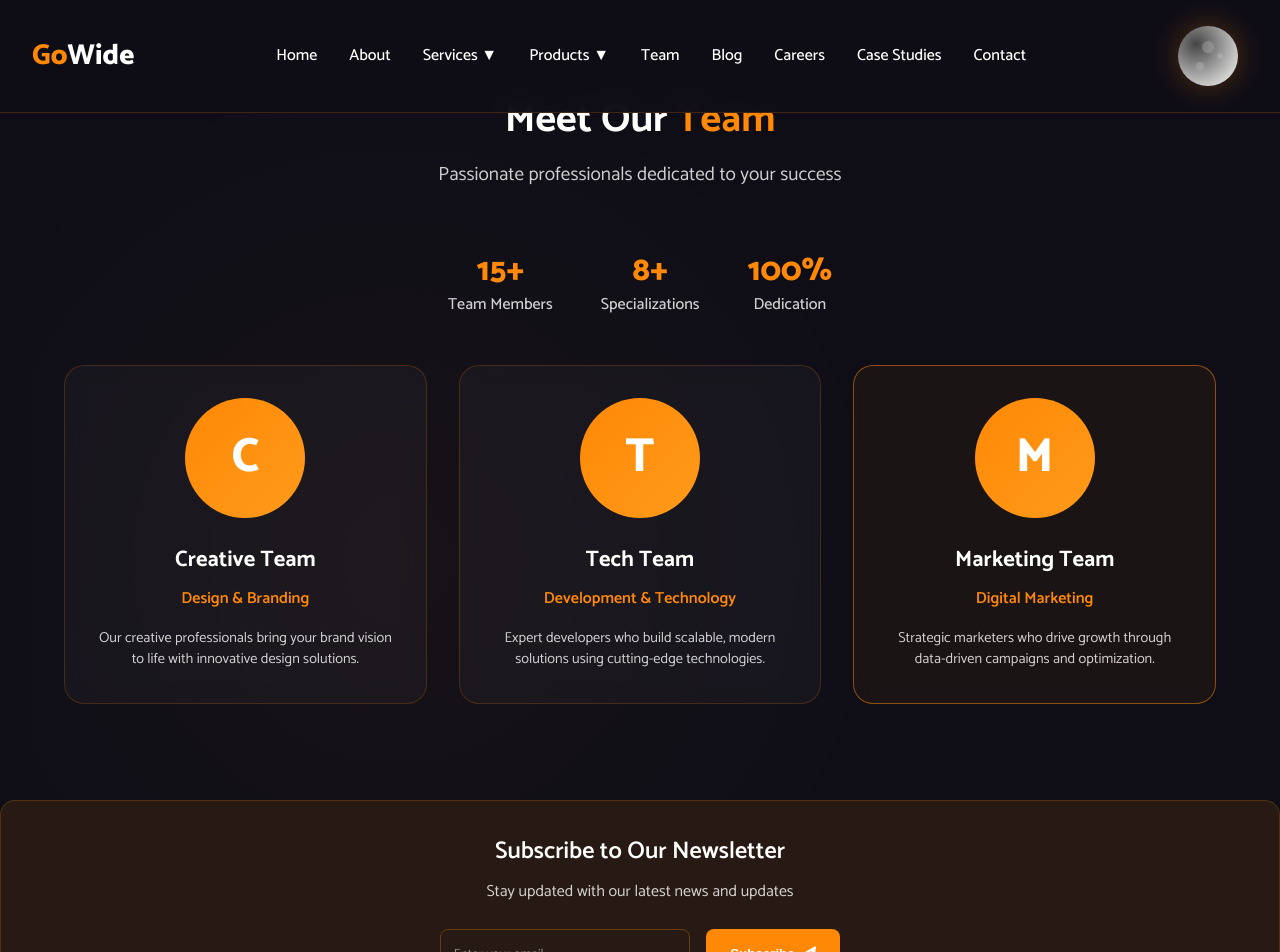
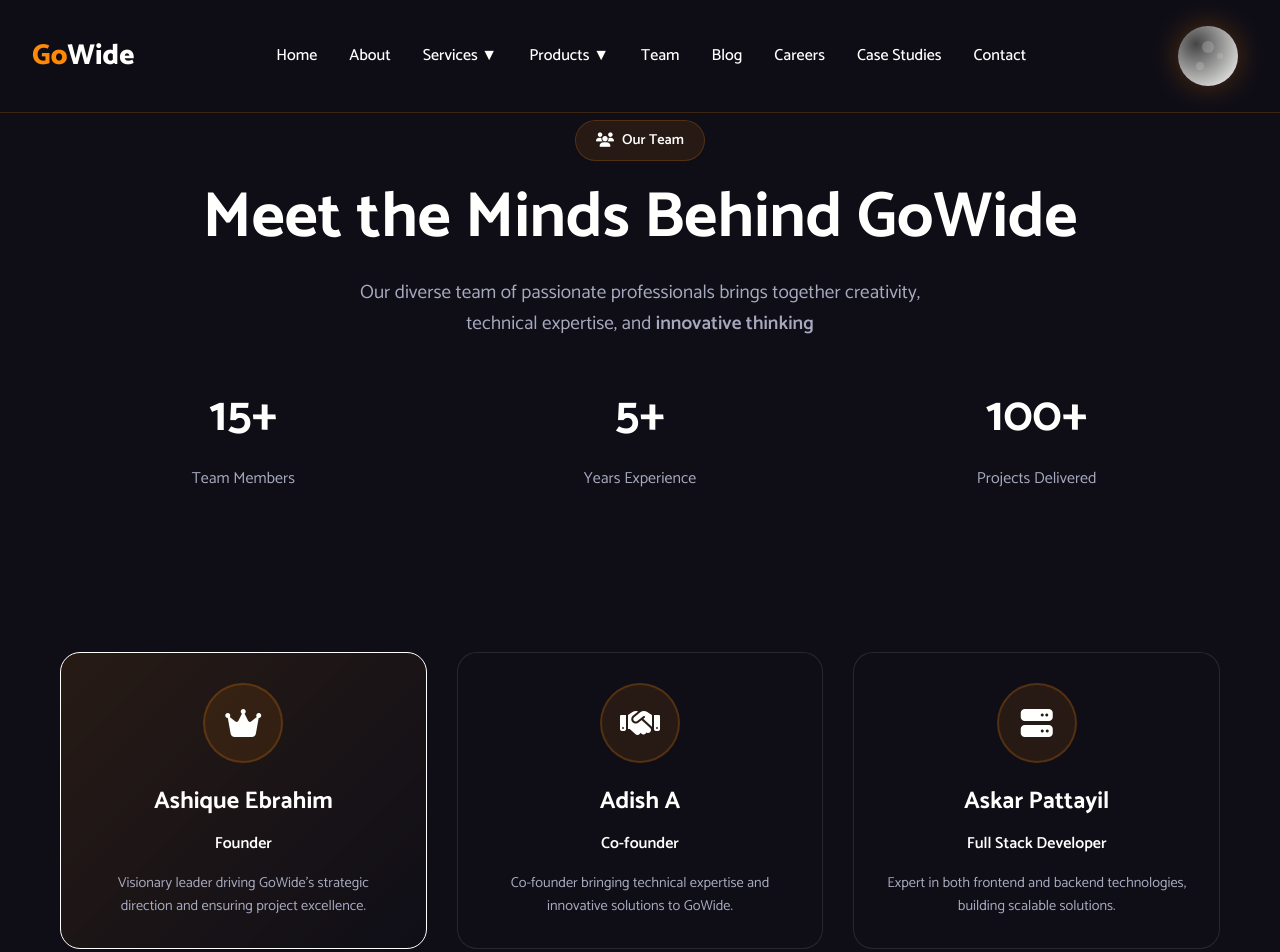
Before and after one commit to gowidebs/gowide-website, a React (Create React App) app: page /team in a window 1280 px wide. Shown: the top 952 px of the page. Built offline with nearby package versions, Linux system fonts and the light colour scheme.

Commit message:
Add comprehensive Team page with all 15 team members

```diff
--- a/src/pages/Team.js
+++ b/src/pages/Team.js
@@ -1,8 +1,316 @@
 import React from 'react';
-import TeamSection from '../components/TeamSection';
+import styled from 'styled-components';
+import { motion } from 'framer-motion';
+
+const TeamPage = styled.div`
+  min-height: 100vh;
+  background: var(--bg-primary);
+  color: var(--text-primary);
+`;
+
+const TeamHero = styled.section`
+  padding: 120px 0 80px;
+  background: linear-gradient(135deg, var(--bg-primary) 0%, var(--bg-secondary) 100%);
+  text-align: center;
+`;
+
+const Container = styled.div`
+  max-width: 1200px;
+  margin: 0 auto;
+  padding: 0 20px;
+`;
+
+const Badge = styled.div`
+  display: inline-flex;
+  align-items: center;
+  gap: 8px;
+  background: rgba(255, 137, 6, 0.1);
+  color: var(--primary);
+  padding: 8px 20px;
+  border-radius: 50px;
+  font-size: 0.9rem;
+  font-weight: 600;
+  margin-bottom: 20px;
+  border: 1px solid rgba(255, 137, 6, 0.2);
+`;
+
+const HeroTitle = styled.h1`
+  font-size: clamp(2.5rem, 5vw, 4rem);
+  font-weight: 700;
+  margin-bottom: 20px;
+  line-height: 1.2;
+
+  .highlight {
+    color: var(--primary);
+  }
+`;
+
+const HeroSubtitle = styled.p`
+  font-size: 1.2rem;
+  color: var(--text-secondary);
+  max-width: 600px;
+  margin: 0 auto 40px;
+  line-height: 1.6;
+
+  .highlight {
+    color: var(--primary);
+    font-weight: 600;
+  }
+`;
+
+const StatsGrid = styled.div`
+  display: grid;
+  grid-template-columns: repeat(auto-fit, minmax(200px, 1fr));
+  gap: 30px;
+  margin-top: 40px;
+`;
+
+const StatItem = styled.div`
+  text-align: center;
+
+  .stat-number {
+    display: block;
+    font-size: 3rem;
+    font-weight: 700;
+    color: var(--primary);
+    margin-bottom: 10px;
+  }
+
+  .stat-label {
+    color: var(--text-secondary);
+    font-size: 1rem;
+  }
+`;
+
+const TeamSection = styled.section`
+  padding: 80px 0;
+  background: var(--bg-secondary);
+`;
+
+const TeamGrid = styled.div`
+  display: grid;
+  grid-template-columns: repeat(auto-fit, minmax(300px, 1fr));
+  gap: 30px;
+`;
+
+const TeamCard = styled.div`
+  background: var(--bg-primary);
+  padding: 30px;
+  border-radius: 20px;
+  border: 1px solid rgba(255, 255, 255, 0.1);
+  text-align: center;
+  transition: all 0.3s ease;
+  position: relative;
+  overflow: hidden;
+
+  &:hover {
+    transform: translateY(-5px);
+    box-shadow: 0 20px 40px rgba(0, 0, 0, 0.2);
+  }
+
+  &.leadership {
+    border-color: var(--primary);
+    background: linear-gradient(135deg, rgba(255, 137, 6, 0.1) 0%, var(--bg-primary) 100%);
+
+    &::after {
+      content: '';
+      position: absolute;
+      top: 0;
+      right: 0;
+      width: 60px;
+      height: 60px;
+      background: linear-gradient(135deg, var(--primary), #e67c00);
+      clip-path: polygon(100% 0, 0 0, 100% 100%);
+    }
+  }
+
+  .team-avatar {
+    width: 80px;
+    height: 80px;
+    background: rgba(255, 137, 6, 0.1);
+    border-radius: 50%;
+    display: flex;
+    align-items: center;
+    justify-content: center;
+    margin: 0 auto 20px;
+    font-size: 2rem;
+    color: var(--primary);
+    border: 2px solid rgba(255, 137, 6, 0.2);
+  }
+
+  h3 {
+    font-size: 1.5rem;
+    font-weight: 700;
+    margin-bottom: 10px;
+  }
+
+  .team-role {
+    color: var(--primary);
+    font-weight: 600;
+    font-size: 1rem;
+    margin-bottom: 15px;
+  }
+
+  .team-bio {
+    color: var(--text-secondary);
+    line-height: 1.6;
+    font-size: 0.9rem;
+  }
+`;
 
 const Team = () => {
-  return <TeamSection />;
+  const teamMembers = [
+    {
+      name: "Ashique Ebrahim",
+      role: "Founder",
+      bio: "Visionary leader driving GoWide's strategic direction and ensuring project excellence.",
+      icon: "fas fa-crown",
+      isLeadership: true
+    },
+    {
+      name: "Adish A",
+      role: "Co-founder",
+      bio: "Co-founder bringing technical expertise and innovative solutions to GoWide.",
+      icon: "fas fa-handshake"
+    },
+    {
+      name: "Askar Pattayil",
+      role: "Full Stack Developer",
+      bio: "Expert in both frontend and backend technologies, building scalable solutions.",
+      icon: "fas fa-server"
+    },
+    {
+      name: "Favas",
+      role: "Backend Developer",
+      bio: "Backend specialist ensuring robust, secure, and high-performance systems.",
+      icon: "fas fa-database"
+    },
+    {
+      name: "Sayana Fathima",
+      role: "Frontend Developer",
+      bio: "Creating beautiful, responsive user interfaces with modern web technologies.",
+      icon: "fas fa-laptop-code"
+    },
+    {
+      name: "Ayesha Fethin",
+      role: "Frontend Developer",
+      bio: "Crafting engaging user experiences with attention to detail and design.",
+      icon: "fas fa-laptop-code"
+    },
+    {
+      name: "Sarath Sasindran",
+      role: "Creative Director",
+      bio: "Leading creative vision and ensuring brand consistency across all projects.",
+      icon: "fas fa-palette"
+    },
+    {
+      name: "Muhammed Ameesh Radhi",
+      role: "Graphic Designer",
+      bio: "Creating stunning visual designs that communicate brand messages effectively.",
+      icon: "fas fa-paint-brush"
+    },
+    {
+      name: "Sinu Afsal",
+      role: "Marketing Head",
+      bio: "Driving marketing strategies that build brand awareness and generate leads.",
+      icon: "fas fa-bullhorn"
+    },
+    {
+      name: "Husna Niyas",
+      role: "Social Media Head",
+      bio: "Managing social media presence and engaging with our online community.",
+      icon: "fas fa-share-alt"
+    },
+    {
+      name: "Muhammed Rabeeh",
+      role: "Content Creator",
+      bio: "Crafting compelling content that tells our story and engages audiences.",
+      icon: "fas fa-pen-fancy"
+    },
+    {
+      name: "Fadhil Basheer",
+      role: "Business Strategy Head",
+      bio: "Developing strategic initiatives that drive business growth and success.",
+      icon: "fas fa-chess"
+    },
+    {
+      name: "Munas Moosa",
+      role: "Project Head",
+      bio: "Leading project execution and ensuring seamless delivery across all teams.",
+      icon: "fas fa-project-diagram"
+    },
+    {
+      name: "Mohammed Niyaz",
+      role: "Technical Engineer",
+      bio: "Technical expert ensuring robust engineering solutions and system optimization.",
+      icon: "fas fa-cogs"
+    },
+    {
+      name: "Naveed KM",
+      role: "Cyber Security Director",
+      bio: "Leading cybersecurity initiatives and protecting our systems from digital threats with strategic oversight.",
+      icon: "fas fa-shield-alt"
+    }
+  ];
+
+  return (
+    <TeamPage>
+      <TeamHero>
+        <Container>
+          <Badge>
+            <i className="fas fa-users"></i>
+            Our Team
+          </Badge>
+          <HeroTitle>
+            Meet the <span className="highlight">Minds</span> Behind GoWide
+          </HeroTitle>
+          <HeroSubtitle>
+            Our diverse team of passionate professionals brings together creativity, technical expertise, and <span className="highlight">innovative thinking</span>
+          </HeroSubtitle>
+
+          <StatsGrid>
+            <StatItem>
+              <span className="stat-number">15+</span>
+              <span className="stat-label">Team Members</span>
+            </StatItem>
+            <StatItem>
+              <span className="stat-number">5+</span>
+              <span className="stat-label">Years Experience</span>
+            </StatItem>
+            <StatItem>
+              <span className="stat-number">100+</span>
+              <span className="stat-label">Projects Delivered</span>
+            </StatItem>
+          </StatsGrid>
+        </Container>
+      </TeamHero>
+
+      <TeamSection>
+        <Container>
+          <TeamGrid>
+            {teamMembers.map((member, index) => (
+              <motion.div
+                key={index}
+                initial={{ opacity: 0, y: 20 }}
+                whileInView={{ opacity: 1, y: 0 }}
+                transition={{ duration: 0.5, delay: index * 0.1 }}
+                viewport={{ once: true }}
+              >
+                <TeamCard className={member.isLeadership ? 'leadership' : ''}>
+                  <div className="team-avatar">
+                    <i className={member.icon}></i>
+                  </div>
+                  <h3>{member.name}</h3>
+                  <p className="team-role">{member.role}</p>
+                  <p className="team-bio">{member.bio}</p>
+                </TeamCard>
+              </motion.div>
+            ))}
+          </TeamGrid>
+        </Container>
+      </TeamSection>
+    </TeamPage>
+  );
 };
 
 export default Team;
```
